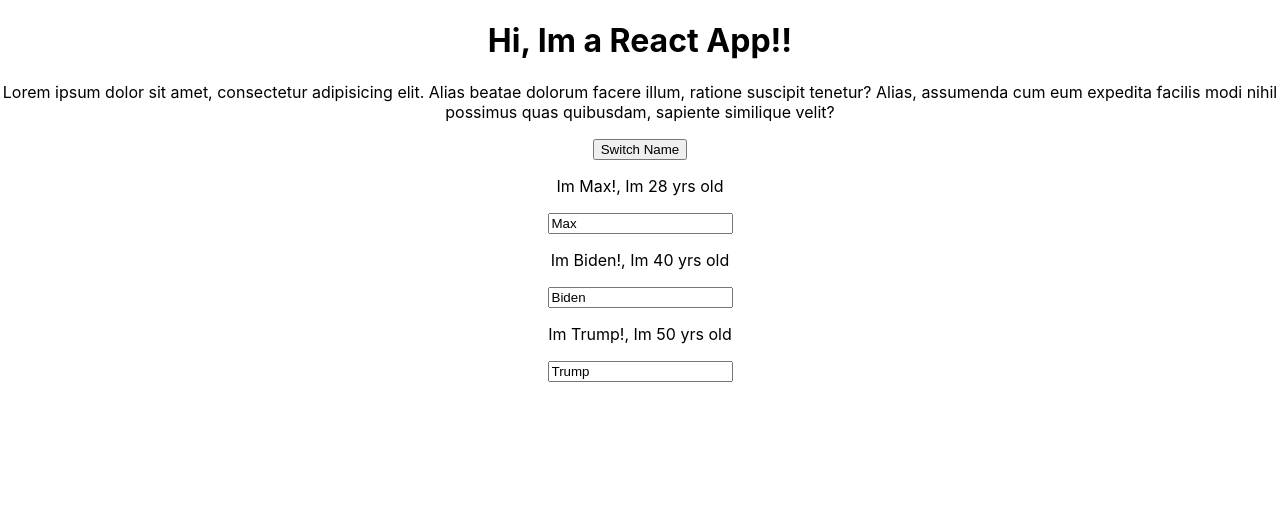
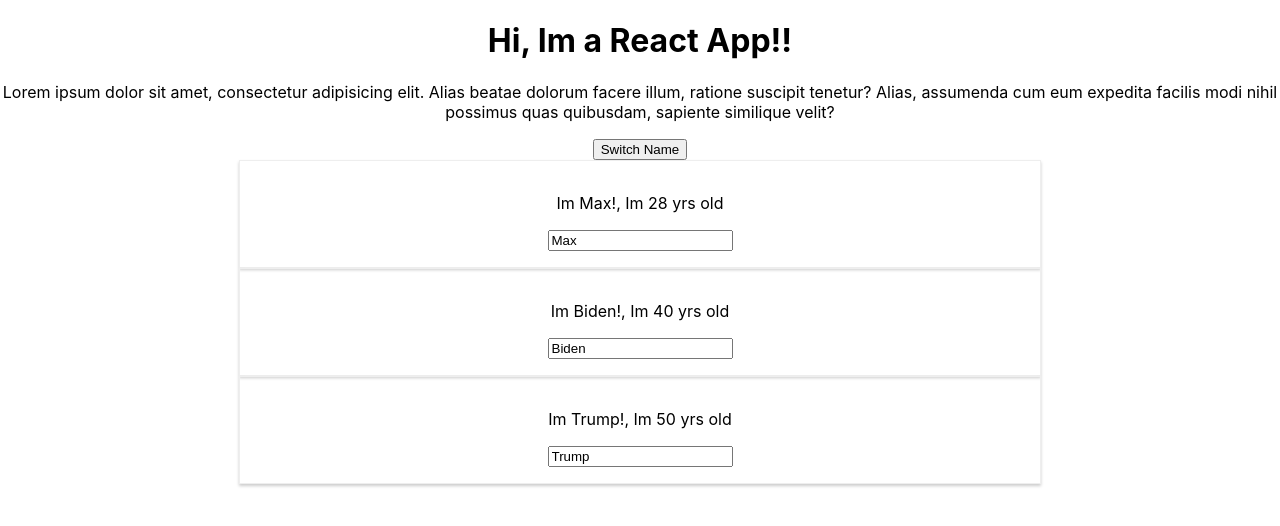
Before and after one commit to AhamedBilal/learn-react, a React (Create React App) app: page / in a window 1280 px wide. Shown: the top 526 px of the page. Built offline with nearby package versions, Linux system fonts and the light colour scheme.

Commit message:
Adding Styling with stylesheet

```diff
--- /dev/null
+++ b/src/Person/Person.css
@@ -0,0 +1,8 @@
+.Person {
+    border: 1px solid #eeeeee;
+    box-shadow: 0 2px 3px #cccccc;
+    text-align: center;
+    padding: 16px;
+    margin: auto;
+    width: 60%;
+}
--- a/src/Person/Person.js
+++ b/src/Person/Person.js
@@ -1,7 +1,8 @@
+import './Person.css';
 //functions are stateless
 const person = (props) => {
     return (
-        <div>
+        <div className='Person'>
             <p onClick={props.clickMe}>Im {props.name}!, Im {props.age} yrs old</p>
             <p>{props.children}</p>
             <input type="text" onChange={props.change} value={props.name}/>
```
Also changed, not shown: 1 other file (tests, documents, lock files or other folders).
